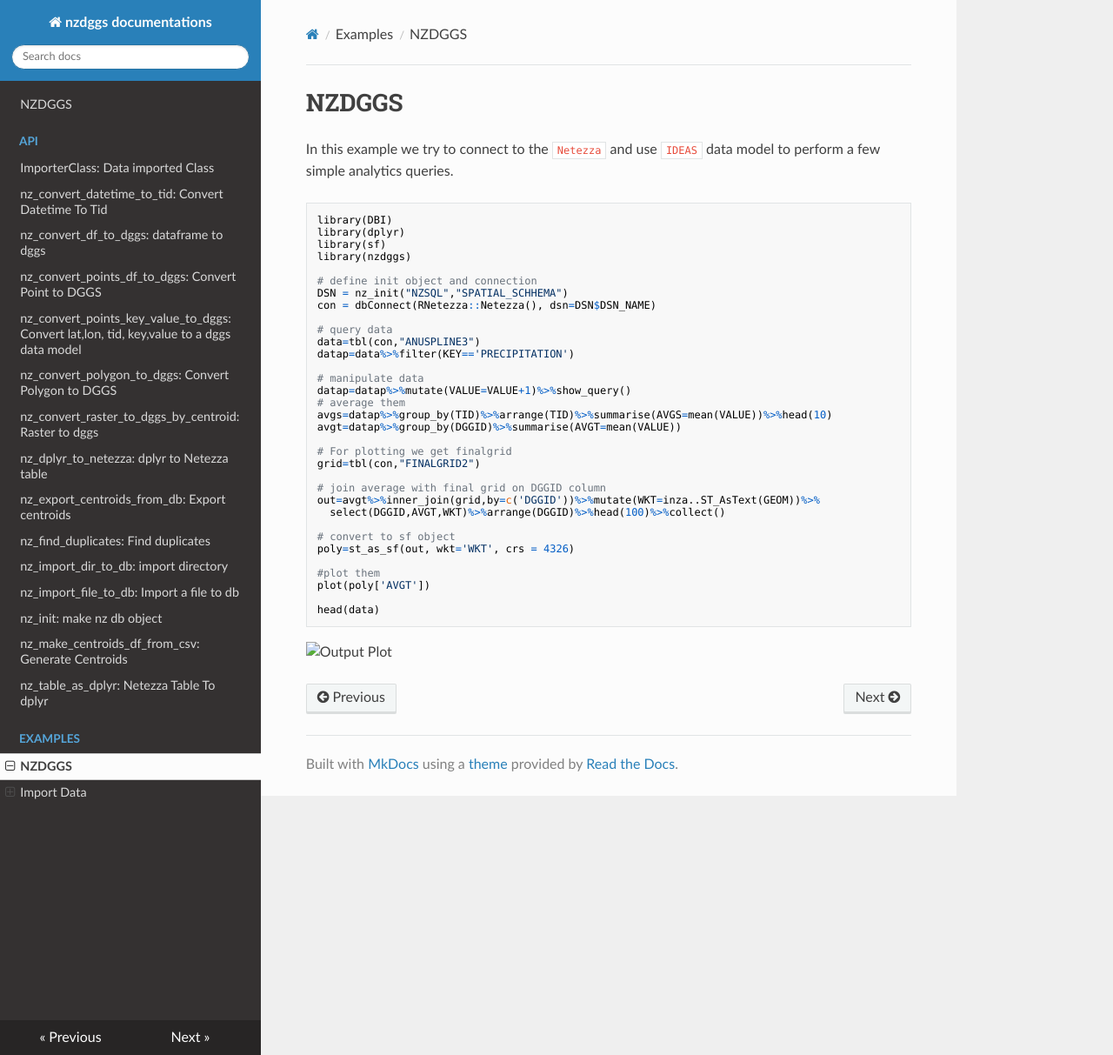
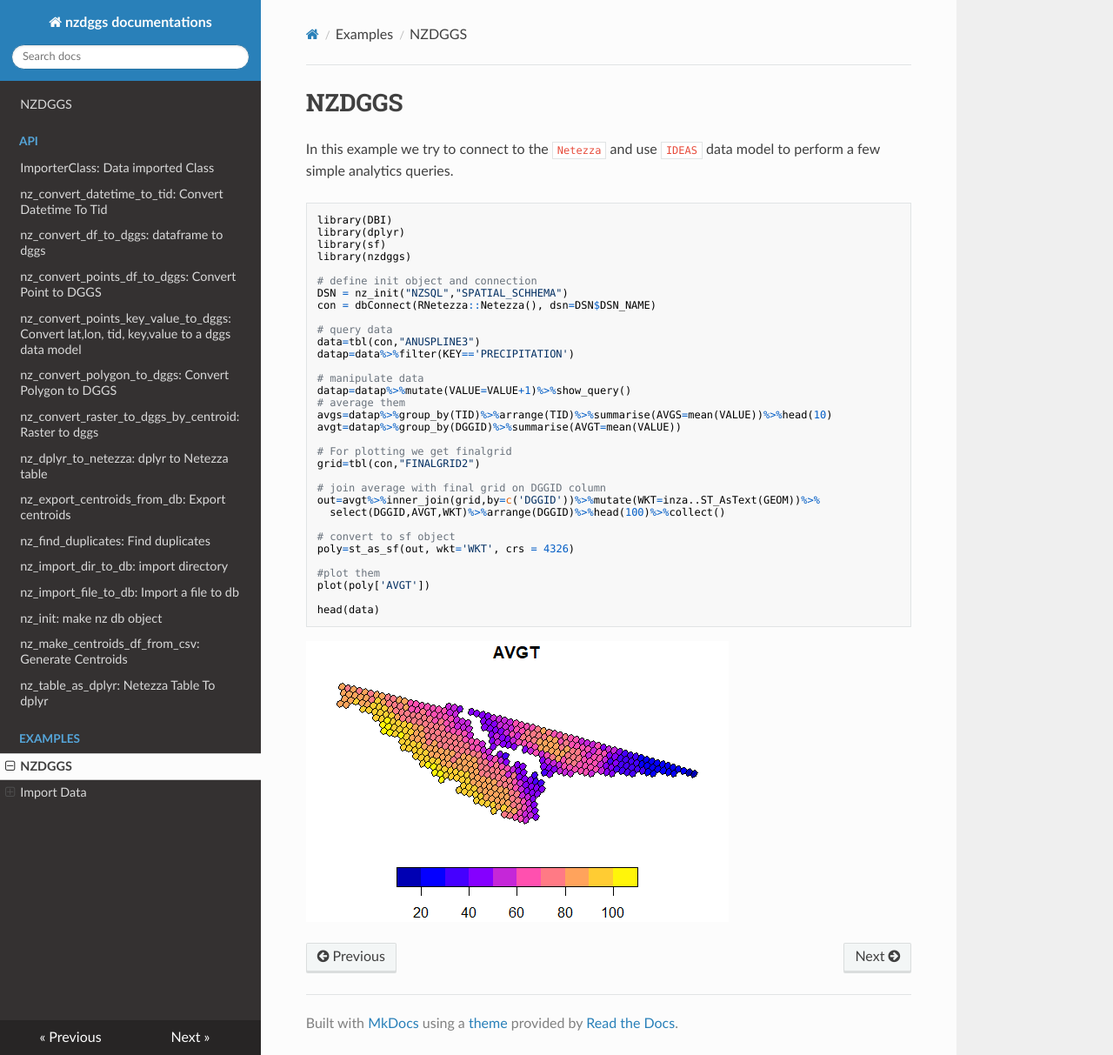
Before and after one commit to thespatiallabatLaurier/nzdggs, an MkDocs documentation site: the page built from docs/Examples/GettingStarted.md, in a window 1280 px wide and 1213 px high. Shown: the whole window at 87% size. Built offline with MkDocs 1.6.1, drawn with Linux system fonts in a browser that asks for light colours; nearby versions of some CDN libraries.

Commit message:
added exmaples

````diff
--- a/docs/Examples/GettingStarted.md
+++ b/docs/Examples/GettingStarted.md
@@ -37,4 +37,4 @@ plot(poly['AVGT'])
 
 head(data)
 ```
-![Output Plot]("Rplot1.png")
+![Output Plot](Rplot1.png)
````
